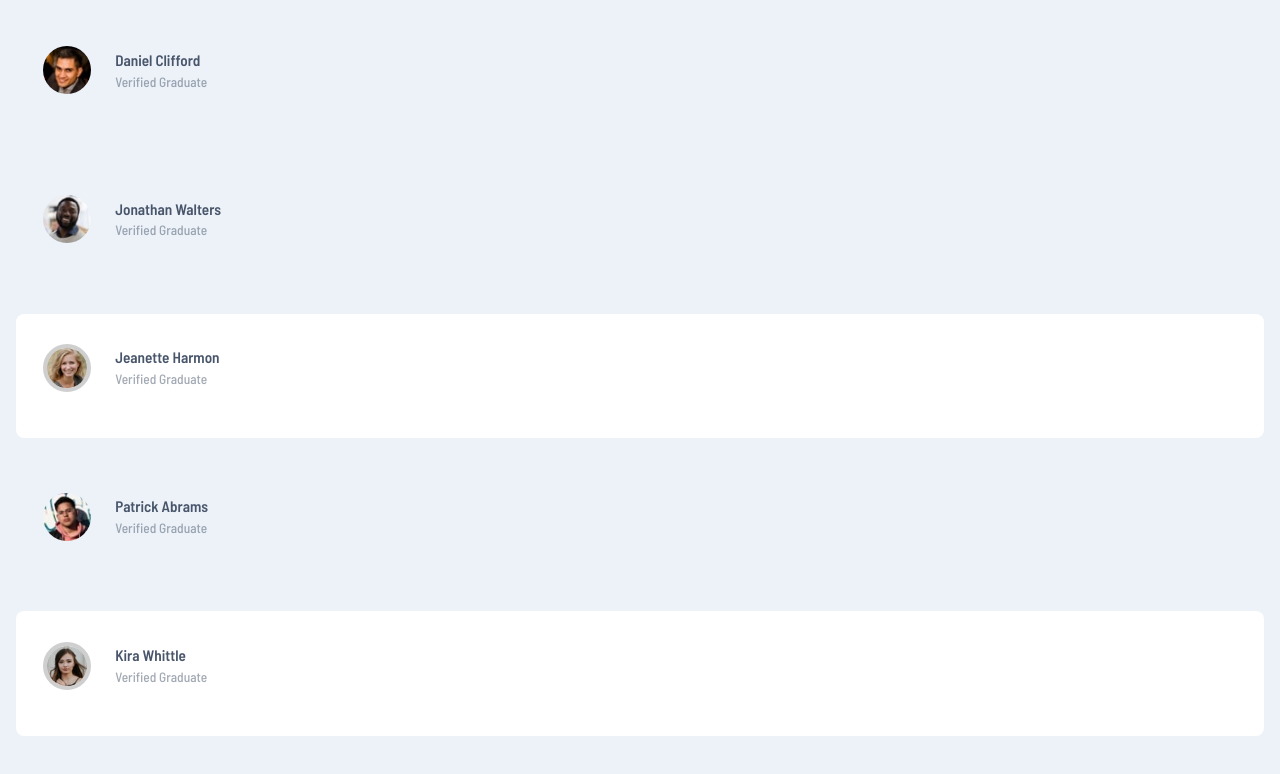
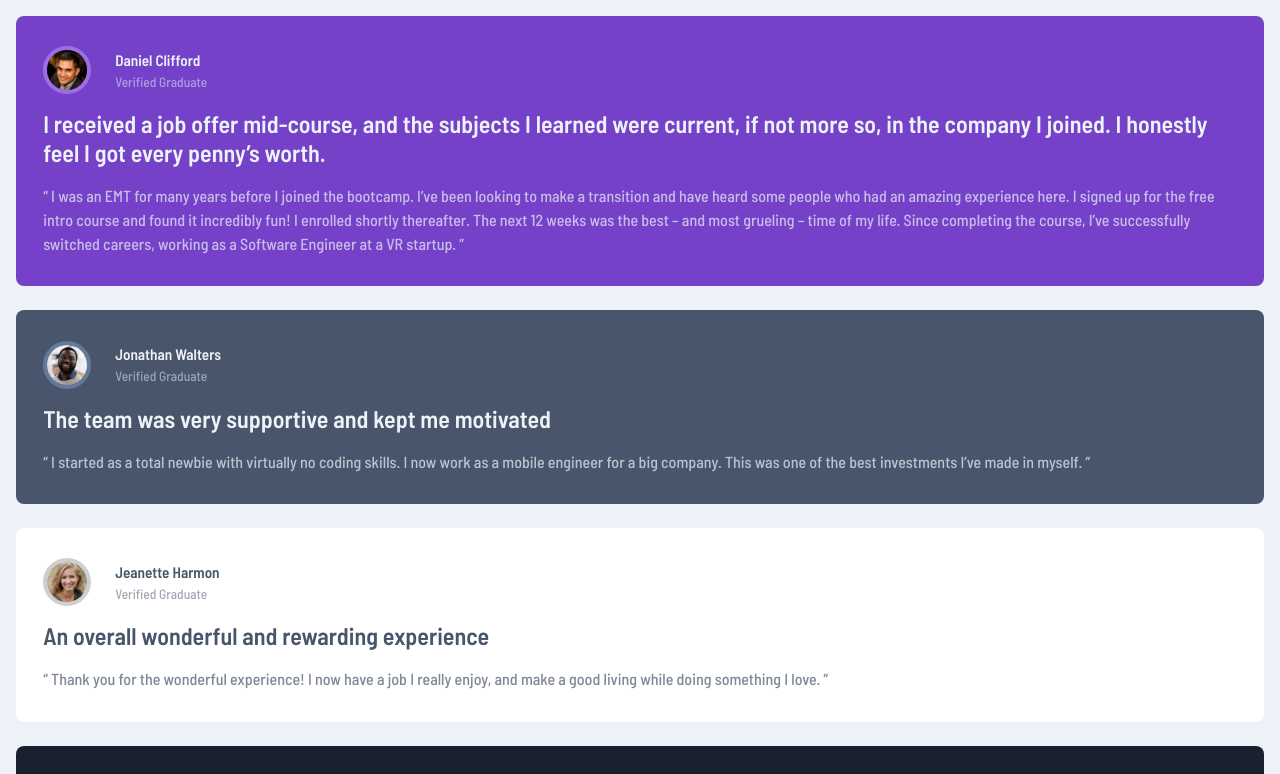
Before and after one commit to ronaldyonggi/testimonial-grid-section-fm, a React (Vite) app: page / in a window 1280 px wide. Shown: the top 774 px of the page. Built offline with nearby package versions, Linux system fonts and the light colour scheme.

Commit message:
update testimonies data

```diff
--- a/src/testimonies.ts
+++ b/src/testimonies.ts
@@ -9,43 +9,48 @@ export const testimonies: ITestimony[] = [
   {
     image: imageDaniel,
     author: 'Daniel Clifford',
-    reviewTitle:
+    quote:
       'I received a job offer mid-course, and the subjects I learned were current, if not more so, in the company I joined. I honestly feel I got every penny’s worth.',
-    reviewBody:
+    review:
       '“ I was an EMT for many years before I joined the bootcamp. I’ve been looking to make a transition and have heard some people who had an amazing experience here. I signed up for the free intro course and found it incredibly fun! I enrolled shortly thereafter. The next 12 weeks was the best – and most grueling – time of my life. Since completing the course, I’ve successfully switched careers, working as a Software Engineer at a VR startup. ”',
-    color: 'violet',
+    color: 'moderate-violet',
+    theme: 'dark',
   },
   {
     image: imageJonathan,
     author: 'Jonathan Walters',
-    reviewTitle: 'The team was very supportive and kept me motivated',
-    reviewBody:
+    quote: 'The team was very supportive and kept me motivated',
+    review:
       '“ I started as a total newbie with virtually no coding skills. I now work as a mobile engineer for a big company. This was one of the best investments I’ve made in myself. ”',
-    color: 'grayish-blue',
+    color: 'very-dark-grayish-blue',
+    theme: 'dark',
   },
   {
     image: imageJeanette,
     author: 'Jeanette Harmon',
-    reviewTitle: 'An overall wonderful and rewarding experience',
-    reviewBody:
+    quote: 'An overall wonderful and rewarding experience',
+    review:
       '“ Thank you for the wonderful experience! I now have a job I really enjoy, and make a good living while doing something I love. ”',
     color: 'white',
+    theme: 'light',
   },
   {
     image: imagePatrick,
     author: 'Patrick Abrams',
-    reviewTitle:
+    quote:
       'Awesome teaching support from TAs who did the bootcamp themselves. Getting guidance from them and learning from their experiences was easy.',
-    reviewBody:
+    review:
       '“ The staff seem genuinely concerned about my progress which I find really refreshing. The program gave me the confidence necessary to be able to go out into the world and present myself as a capable junior developer. The standard is above the rest. You will get the personal attention you need from an incredible community of smart and amazing people. ”',
-    color: 'blackish-blue',
+    color: 'very-dark-blackish-blue',
+    theme: 'dark',
   },
   {
     image: imageKira,
     author: 'Kira Whittle',
-    reviewTitle: 'Such a life-changing experience. Highly recommended!',
-    reviewBody:
+    quote: 'Such a life-changing experience. Highly recommended!',
+    review:
       '“ Before joining the bootcamp, I’ve never written a line of code. I needed some structure from professionals who can help me learn programming step by step. I was encouraged to enroll by a former student of theirs who can only say wonderful things about the program. The entire curriculum and staff did not disappoint. They were very hands-on and I never had to wait long for assistance. The agile team project, in particular, was outstanding. It took my learning to the next level in a way that no tutorial could ever have. In fact, I’ve often referred to it during interviews as an example of my development experience. It certainly helped me land a job as a full-stack developer after receiving multiple offers. 100% recommend! ”',
     color: 'white',
+    theme: 'light',
   },
 ];
```
